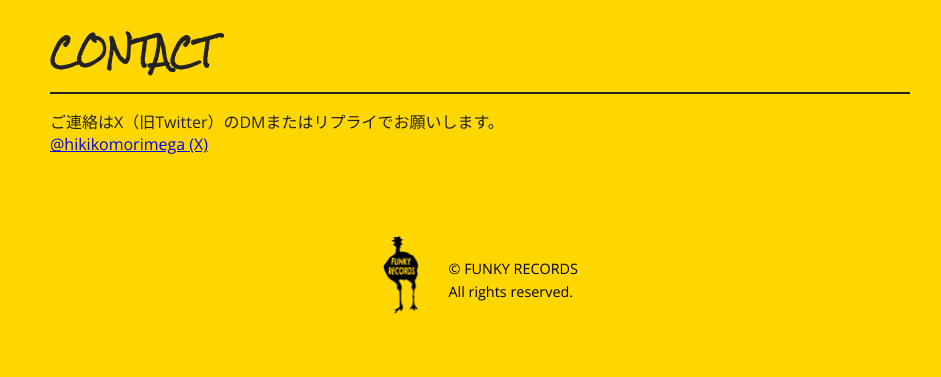
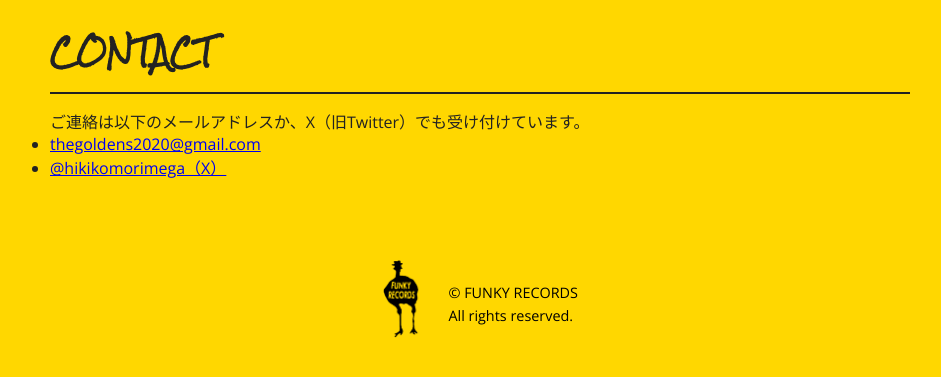
Before and after one commit to the-goldens/the-goldens.net, a plain HTML site: page index.html in a window 1280 px wide. Shown: the part 1558-1935 px from the top of the page, without its empty margins (160-1101 px from the left). Drawn offline with nearby package versions, Linux system fonts and the light colour scheme.

Commit message:
Update index.html

```diff
--- a/index.html
+++ b/index.html
@@ -145,7 +145,6 @@
         height: 60px;
       }
     }
-
   </style>
 </head>
 <body>
@@ -230,11 +229,16 @@
     <iframe id="youtube-player" src="" allow="autoplay" allowfullscreen></iframe>
   </section>
 
+
 <section id="contact">
   <h2>CONTACT</h2>
-    <p>ご連絡はX（旧Twitter）のDMまたはリプライでお願いします。</p>
-    <a href="https://twitter.com/hikikomorimega" target="_blank" rel="noopener noreferrer">@hikikomorimega (X)</a>
+  <p>ご連絡は以下のメールアドレスか、X（旧Twitter）でも受け付けています。</p>
+  <ul>
+    <li><a href="mailto:thegoldens2020@gmail.com">thegoldens2020@gmail.com</a></li>
+    <li><a href="https://twitter.com/hikikomorimega" target="_blank" rel="noopener noreferrer">@hikikomorimega（X）</a></li>
+  </ul>
 </section>
+
 
   <footer style="background-color: #FFD700; padding: 40px; text-align: center;">
     <div style="display: inline-flex; align-items: center; justify-content: center; gap: 20px;">
```
Lines whose indentation alone changed are shown as unchanged.
